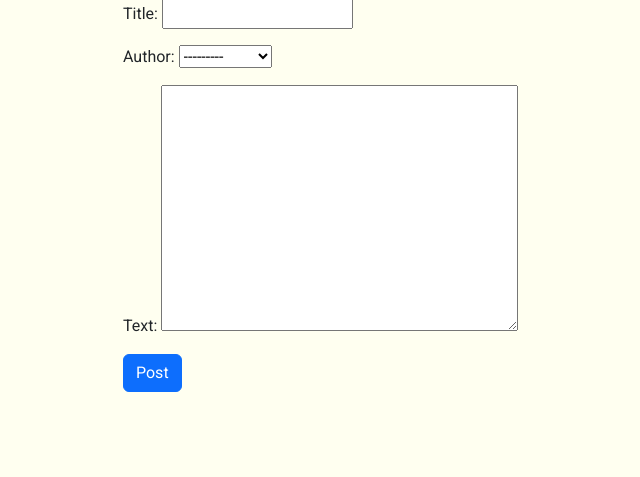
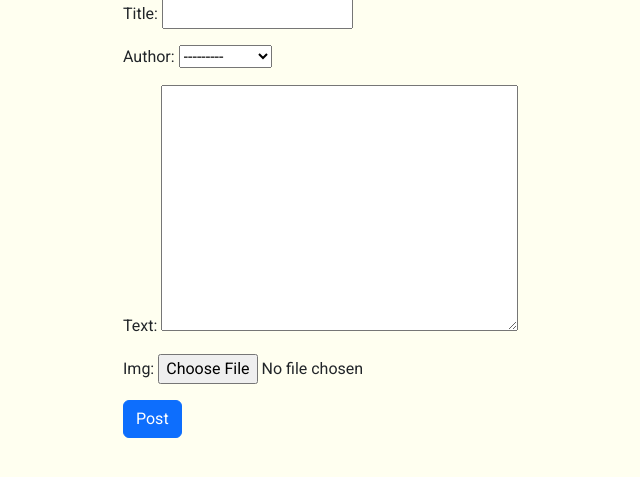
Before and after one commit to IgorKozarchuk/django-blog-CBS-project, a Django app: page /blog_app/post/new/ in a window 1280 px wide. Shown: the part 227-704 px from the top of the page, without its empty margins (49-689 px from the left). Run offline with Django 4.2, Linux system fonts and the light colour scheme; data comes from the database, SQL or seed files in the repository; both versions use the stored data as it was after the commit; parts of the project's set-up code (start-up, migrations or seed data) failed here and were passed over; some libraries are stand-ins or nearby versions.

Commit message:
media and images

```diff
--- a/blog/blog_app/models.py
+++ b/blog/blog_app/models.py
@@ -9,6 +9,7 @@ class Post(models.Model):
 	author = models.ForeignKey("auth.user", on_delete=models.CASCADE) # many-to-one relationship
 	date = models.DateTimeField(auto_now_add=True)
 	text = models.TextField()
+	img = models.ImageField(upload_to="images/", blank=True)
 	# slug = models.SlugField(unique=True, max_length=100, null=True)
 	slug = models.SlugField(unique=True, max_length=100, null=False, default="")
 	tags = TaggableManager()
--- a/blog/blog_app/templates/blog_app/new_post.html
+++ b/blog/blog_app/templates/blog_app/new_post.html
@@ -3,10 +3,16 @@
 {% block content %}
 <div class="container my-container">
 	<h2>New post</h2>
-	<form action="" method="post">
+	<form action="" method="post" enctype="multipart/form-data">
 		{% csrf_token %}
 		{{ form.as_p }}
 		<button type="submit" class="btn btn-primary">Post</button>
 	</form>
 </div>
 {% endblock content %}
+
+
+{#
+	NOTE: don't forget to add following line or image won't upload:
+	enctype="multipart/form-data"
+#}
--- a/blog/blog_app/views.py
+++ b/blog/blog_app/views.py
@@ -1,4 +1,4 @@
-from django.shortcuts import render, get_object_or_404, redirect
+from django.shortcuts import render, get_object_or_404
 from django.views.generic import ListView, DetailView
 from django.views.generic.edit import CreateView, UpdateView, DeleteView
 from django.template.defaultfilters import slugify
@@ -33,7 +33,7 @@ def tagged(request, slug):
 class BlogCreateView(CreateView):
 	model = Post
 	template_name = "blog_app/new_post.html"
-	fields = ["title", "author", "text", "tags"]
+	fields = ["title", "author", "text", "img", "tags"]
 
 	def form_valid(self, form):
 		print(form.instance.title)
@@ -44,7 +44,7 @@ class BlogCreateView(CreateView):
 class BlogUpdateView(UpdateView):
 	model = Post
 	template_name = "blog_app/edit_post.html"
-	fields = ["title", "text", "tags"]
+	fields = ["title", "text", "img", "tags"]
 
 
 class BlogDeleteView(DeleteView):
--- a/blog/blog_project/urls.py
+++ b/blog/blog_project/urls.py
@@ -15,6 +15,8 @@ Including another URLconf
 """
 from django.contrib import admin
 from django.urls import path, include
+from django.conf import settings
+from django.conf.urls.static import static
 
 
 urlpatterns = [
@@ -23,3 +25,6 @@ urlpatterns = [
     path('accounts/', include('django.contrib.auth.urls')),
     path('accounts/', include('accounts.urls')),
 ]
+
+if settings.DEBUG:
+    urlpatterns += static(settings.MEDIA_URL, document_root=settings.MEDIA_ROOT)
--- a/blog/static/css/main.css
+++ b/blog/static/css/main.css
@@ -31,3 +31,7 @@ a.badge:hover {
 	max-width: 960px;
 	margin-top: 100px;
 }
+
+.post-img {
+	max-height: 480px;
+}
```
Also changed, not shown: blog/blog_app/templates/blog_app/edit_post.html (+7 -1 lines), blog/blog_app/templates/blog_app/post.html (+6 -1 lines), blog/blog_project/settings.py (+8 -0 lines), blog/blog_app/migrations/0005_post_img.py (added), blog/db.sqlite3, blog/media/images/black_sabbath.jpg (added), blog/media/images/queen.jpg (added), blog/media/images/raccoon.jpg (added).
